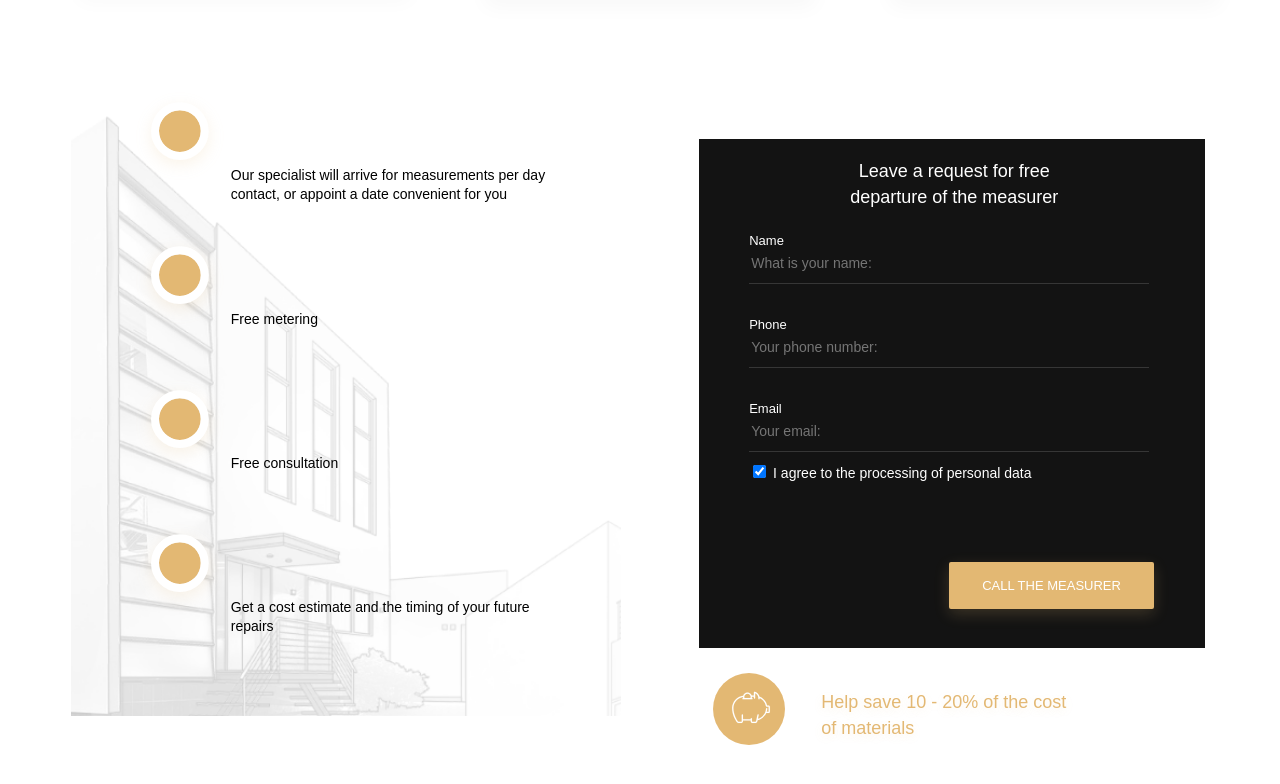
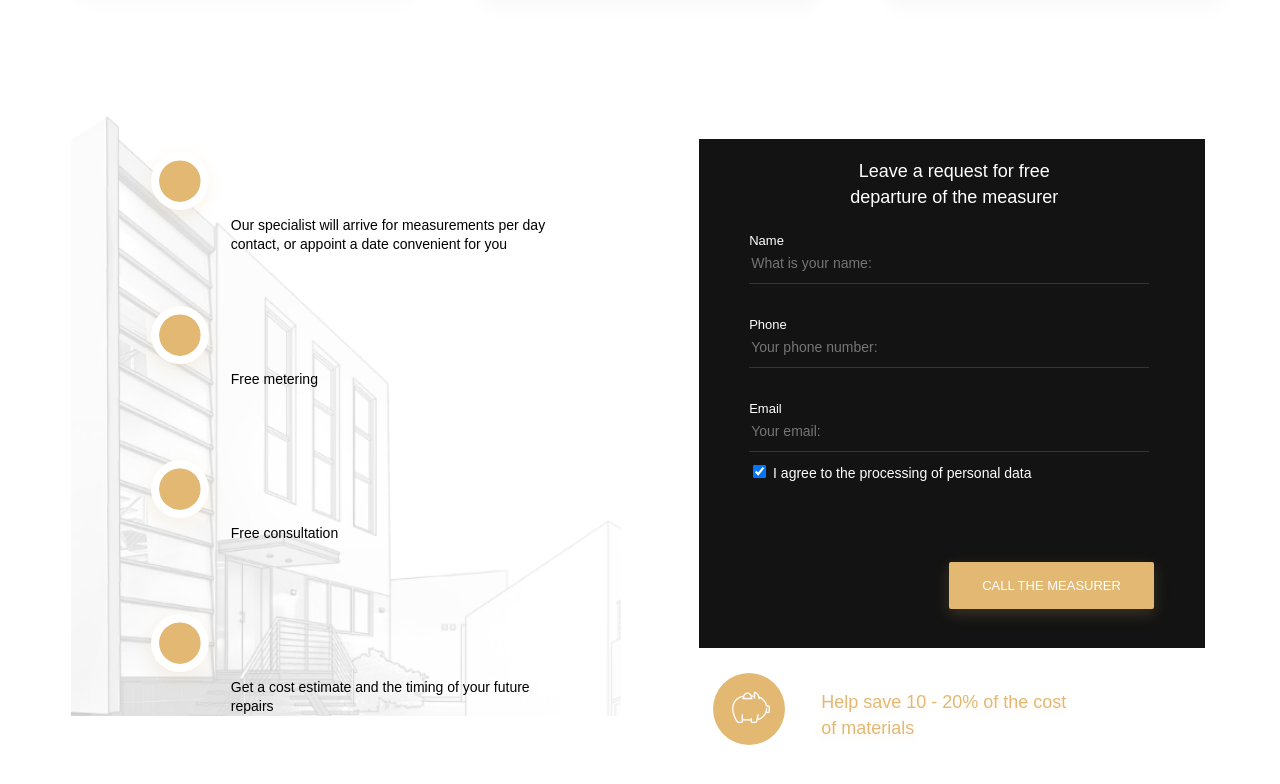
Before and after one commit to Safin96/Skillfactory-modul-Project-Safin, a plain HTML site: page index.html in a window 1280 px wide. Shown: the part 3466-4250 px from the top of the page. Drawn offline with Linux system fonts and the light colour scheme.

Commit message:
Update style.css

```diff
--- a/css/style.css
+++ b/css/style.css
@@ -539,12 +539,12 @@ body * {
 .list-card-our{
     list-style: url('../img/lap.svg') outside;
     position: relative;
-    top: 5px;
+    top: 55px;
     left: 120px;
 }
 .our1{
     max-width: 316px;
-    height: 70px;
+    height: 80px;
     font-size: 14px;
     line-height: 19px;
 
```
